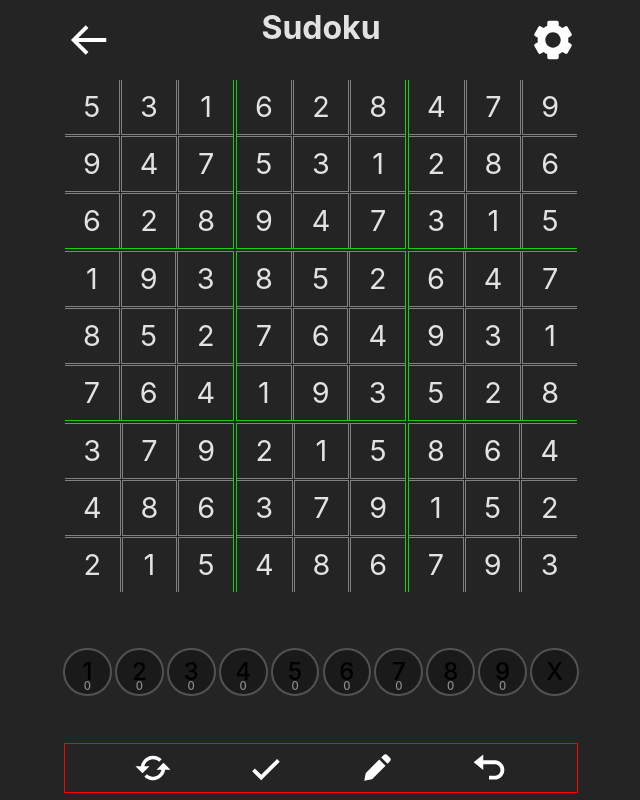
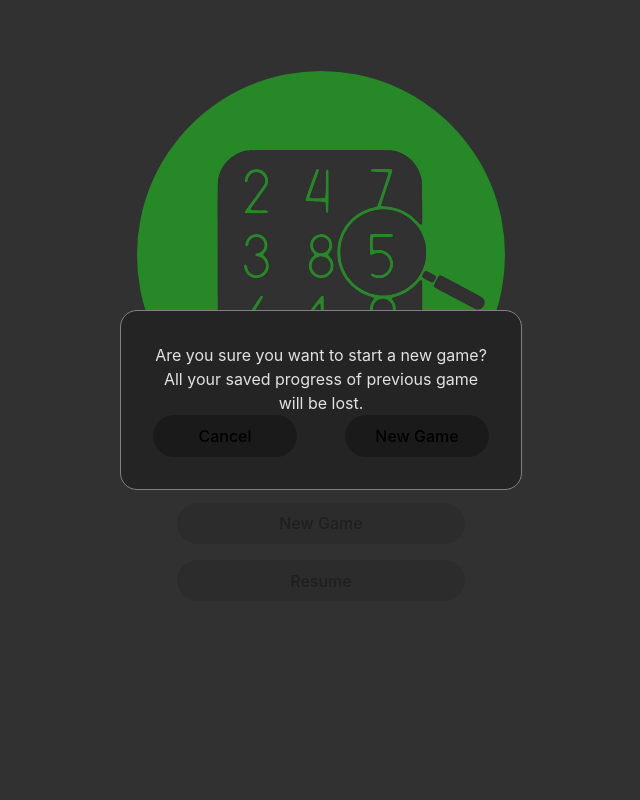
Before and after one commit to RajNykDhulapkar/sudoku, a React (Vite) app: page /menu in a window 1280 px wide. Both pictures are taken after a click on the button "New Game". Shown: the whole page, without its empty margins (319-959 px from the left). Built offline with nearby package versions, Linux system fonts and the light colour scheme.

Commit message:
added new game feature

```diff
--- a/package.json
+++ b/package.json
@@ -14,6 +14,7 @@
     "dependencies": {
         "react": "^18.2.0",
         "react-dom": "^18.2.0",
+        "react-router-dom": "^6.4.2",
         "sass": "^1.55.0"
     },
     "devDependencies": {
--- a/src/App.tsx
+++ b/src/App.tsx
@@ -1,4 +1,4 @@
-import { useState } from "react";
+import { useEffect, useState } from "react";
 import cogIcon from "./assets/cog.svg";
 import backArrowIcon from "./assets/back-arrow.svg";
 import refreshIcon from "./assets/refresh.svg";
@@ -7,11 +7,14 @@ import pencilIcon from "./assets/pencil.svg";
 import undoIcon from "./assets/undo.svg";
 import classes from "./App.module.scss";
 import Menu from "./components/Menu";
+import { Route, Routes, Link } from "react-router-dom";
 
 function App() {
     const gameModes = ["Beginner", "Easy", "Medium", "Hard", "Extreme"];
-    const [mode, setMode] = useState<number>(0);
-    const [showMenu, setShowMenu] = useState<boolean>(true);
+    const [mode, setMode] = useState<number>(Number(localStorage.getItem("mode_index") || "0"));
+    const [activeMode, setActiveMode] = useState<number>(
+        Number(localStorage.getItem("mode_index") || "0")
+    );
 
     const board = [
         [5, 3, 1, 6, 2, 8, 4, 7, 9],
@@ -28,20 +31,27 @@ function App() {
         return Array.apply(0, Array(end - start)).map((element, index) => index + start);
     };
 
-    return showMenu ? (
-        <Menu
-            gameModes={gameModes}
-            mode={mode}
-            setMode={setMode}
-            showMenu={showMenu}
-            setShowMenu={setShowMenu}
+    useEffect(() => {
+        localStorage.setItem("mode_index", String(mode));
+    }, [mode]);
+
+    return (
+        <Routes>
+            <Route
+                path='/menu'
+                element={<Menu gameModes={gameModes} mode={mode} setMode={setMode} />}
             />
-    ) : (
+
+            <Route
+                path='/'
+                element={
                     <div className={classes.mainApp}>
                         <div className={classes.header}>
+                            <Link to='menu'>
                                 <button className={`${classes.button}`}>
                                     <img src={backArrowIcon} alt='React Logo' />
                                 </button>
+                            </Link>
                             <h1>Sudoku</h1>
                             <button className={`${classes.button}`}>
                                 <img src={cogIcon} alt='React Logo' />
@@ -115,6 +125,9 @@ function App() {
                             </button>
                         </div>
                     </div>
+                }
+            />
+        </Routes>
     );
 }
 
--- a/src/components/Menu.module.scss
+++ b/src/components/Menu.module.scss
@@ -3,6 +3,7 @@
 }
 
 .mainApp {
+    position: relative;
     display: flex;
     flex-direction: column;
     height: 100%;
@@ -94,3 +95,53 @@
         }
     }
 }
+
+.buttonsContainer {
+    display: flex;
+    flex-direction: column;
+    align-items: center;
+    justify-content: center;
+    // outline: 1px solid red;
+    gap: 1rem;
+    width: min(18rem, calc(100% - 2rem));
+
+    button {
+        width: 100%;
+    }
+}
+
+.modalContainer {
+    position: absolute;
+    top: 0;
+    left: 0;
+    height: 100%;
+    width: 100%;
+    background-color: rgba($color: #3e3e3e, $alpha: 0.5);
+    display: flex;
+    align-items: center;
+    justify-content: center;
+
+    .modal {
+        width: min(25rem, calc(100% - 2rem));
+        outline: 1px solid grey;
+        border-radius: 1rem;
+        min-height: 10rem;
+        padding: 2rem;
+        background-color: #242424;
+
+        p {
+            text-align: center;
+        }
+
+        .buttons {
+            display: flex;
+            align-items: center;
+            justify-content: center;
+            gap: 3rem;
+
+            button {
+                width: 45%;
+            }
+        }
+    }
+}
--- a/src/components/Menu.tsx
+++ b/src/components/Menu.tsx
@@ -1,21 +1,20 @@
-import React from "react";
+import React, { useState } from "react";
 import classes from "./Menu.module.scss";
 import logo from "../assets/logo.svg";
 import chevronIcon from "../assets/chevron.svg";
+import { useNavigate } from "react-router-dom";
 
 const Menu = ({
     gameModes,
     mode,
     setMode,
-    showMenu,
-    setShowMenu,
 }: {
     gameModes: string[];
     mode: number;
     setMode: React.Dispatch<React.SetStateAction<number>>;
-    showMenu: boolean;
-    setShowMenu: React.Dispatch<React.SetStateAction<boolean>>;
 }) => {
+    const [showModal, setShowModal] = useState(false);
+    let navigate = useNavigate();
     const leftShift = () => {
         if (mode > 0) {
             setMode(mode - 1);
@@ -27,7 +26,20 @@ const Menu = ({
         }
     };
     const handleNewGameClick = () => {
-        setShowMenu(!showMenu);
+        setShowModal(true);
+        // localStorage.setItem("active_mode", String(mode));
+        // navigate("/");
+    };
+
+    const handleResumeGameClick = () => {
+        navigate("/");
+    };
+    const handleModalClick = () => {
+        setShowModal(false);
+    };
+    const handleConfirmNewGame = () => {
+        localStorage.setItem("active_mode", String(mode));
+        navigate("/");
     };
     return (
         <div className={classes.mainApp}>
@@ -66,7 +78,34 @@ const Menu = ({
             </div>
             <div className={classes.buttonsContainer}>
                 <button onClick={handleNewGameClick}>New Game</button>
+
+                <button
+                    style={{
+                        visibility:
+                            mode === Number(localStorage.getItem("active_mode"))
+                                ? "visible"
+                                : "hidden",
+                    }}
+                    onClick={handleResumeGameClick}
+                >
+                    Resume
+                </button>
             </div>
+
+            {showModal && (
+                <div onClick={handleModalClick} className={classes.modalContainer}>
+                    <div className={classes.modal} onClick={(e) => e.stopPropagation()}>
+                        <p>
+                            Are you sure you want to start a new game? All your saved progress of
+                            previous game will be lost.
+                        </p>
+                        <div className={classes.buttons}>
+                            <button onClick={handleModalClick}>Cancel</button>
+                            <button onClick={handleConfirmNewGame}>New Game</button>
+                        </div>
+                    </div>
+                </div>
+            )}
         </div>
     );
 };
--- a/src/main.tsx
+++ b/src/main.tsx
@@ -2,9 +2,12 @@ import React from "react";
 import ReactDOM from "react-dom/client";
 import App from "./App";
 import "./index.scss";
+import { BrowserRouter as Router } from "react-router-dom";
 
 ReactDOM.createRoot(document.getElementById("root") as HTMLElement).render(
     <React.StrictMode>
-        <App />
+        <Router>
+            <App />
+        </Router>
     </React.StrictMode>
 );
```
Also changed, not shown: 1 other file (tests, documents, lock files or other folders). Lines whose indentation alone changed are shown as unchanged.
